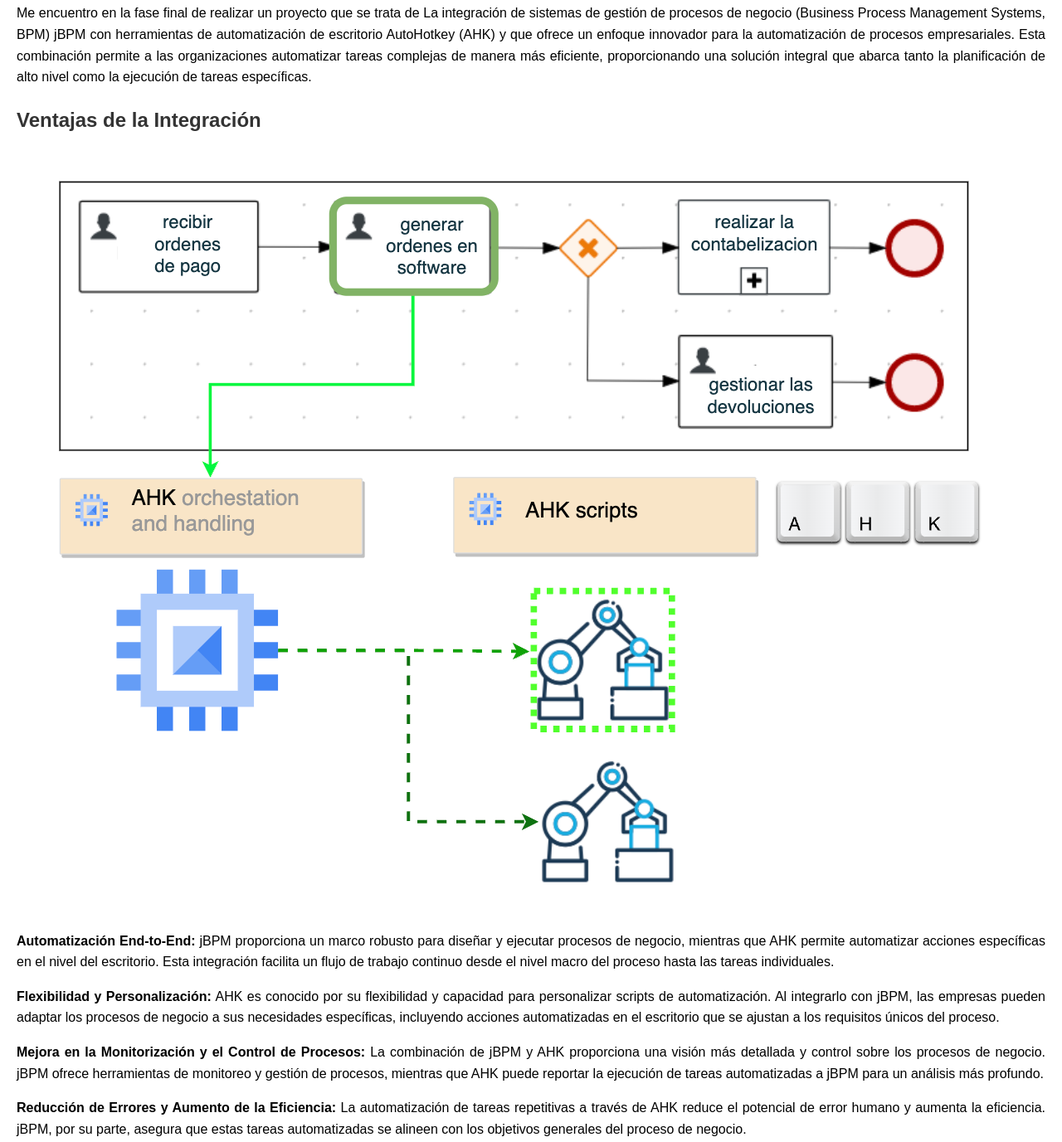
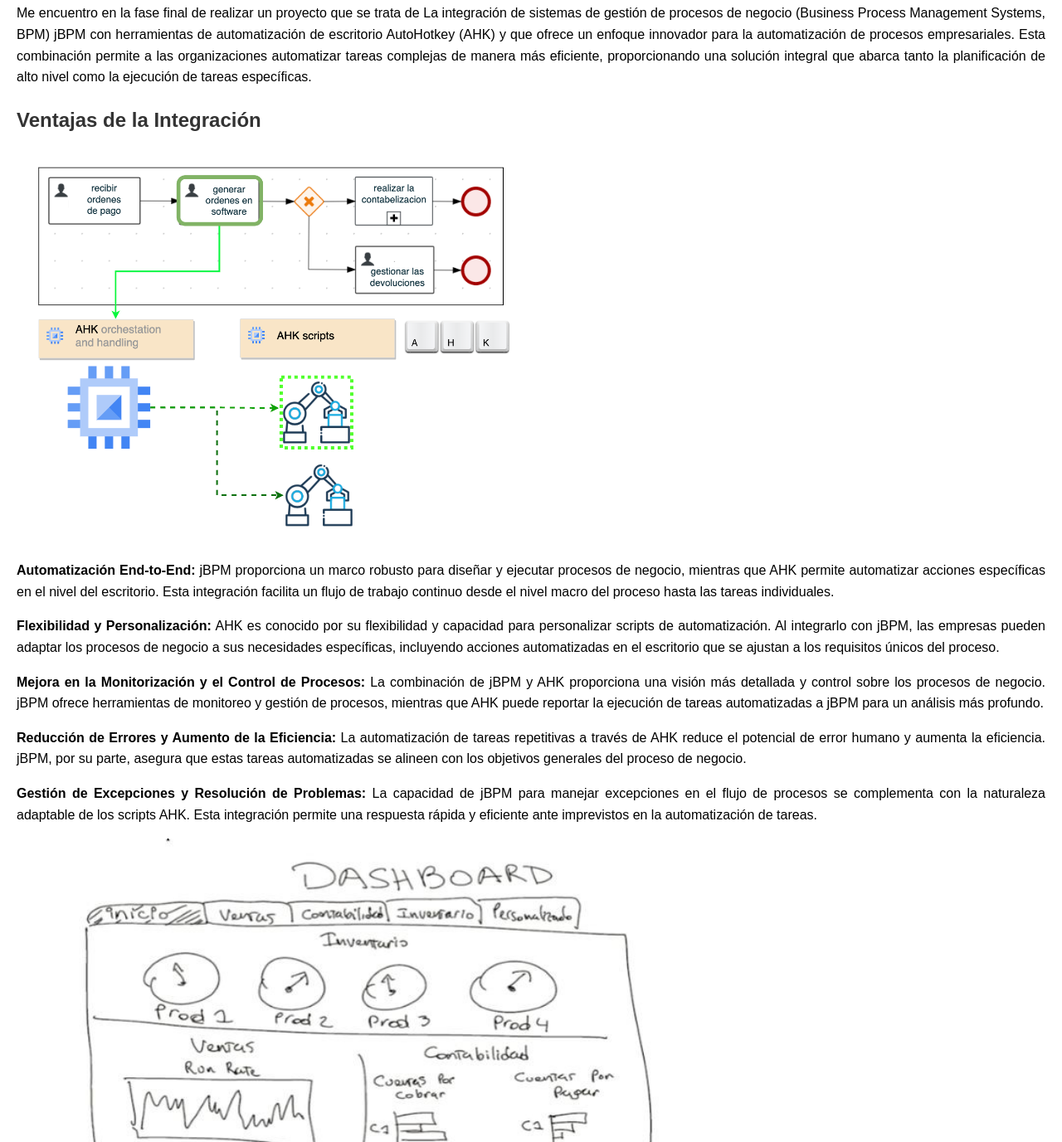
Before and after one commit to fahdAghribi/jbpmahk, a plain HTML site: page index.html in a window 1280 px wide. Shown: the part 470-1847 px from the top of the page at 83% size. Drawn offline with Linux system fonts and the light colour scheme.

Commit message:
Update index.html

```diff
--- a/index.html
+++ b/index.html
@@ -30,13 +30,13 @@
 
     <div class="section">
         <h2>Ventajas de la Integración</h2>
-        <p><img src="https://github.com/fahdAghribi/jbpmahk/raw/main/Captura%20de%20pantalla%202024-01-05%20a%20las%201.33.44.png" alt=""></p>
+        <p><img src="https://github.com/fahdAghribi/jbpmahk/raw/main/Captura%20de%20pantalla%202024-01-05%20a%20las%201.33.44.png" width="50%" height="50%" alt=""></p>
         <p><strong>Automatización End-to-End:</strong> jBPM proporciona un marco robusto para diseñar y ejecutar procesos de negocio, mientras que AHK permite automatizar acciones específicas en el nivel del escritorio. Esta integración facilita un flujo de trabajo continuo desde el nivel macro del proceso hasta las tareas individuales.</p>
         <p><strong>Flexibilidad y Personalización:</strong> AHK es conocido por su flexibilidad y capacidad para personalizar scripts de automatización. Al integrarlo con jBPM, las empresas pueden adaptar los procesos de negocio a sus necesidades específicas, incluyendo acciones automatizadas en el escritorio que se ajustan a los requisitos únicos del proceso.</p>
         <p><strong>Mejora en la Monitorización y el Control de Procesos:</strong> La combinación de jBPM y AHK proporciona una visión más detallada y control sobre los procesos de negocio. jBPM ofrece herramientas de monitoreo y gestión de procesos, mientras que AHK puede reportar la ejecución de tareas automatizadas a jBPM para un análisis más profundo.</p>
         <p><strong>Reducción de Errores y Aumento de la Eficiencia:</strong> La automatización de tareas repetitivas a través de AHK reduce el potencial de error humano y aumenta la eficiencia. jBPM, por su parte, asegura que estas tareas automatizadas se alineen con los objetivos generales del proceso de negocio.</p>
         <p><strong>Gestión de Excepciones y Resolución de Problemas:</strong> La capacidad de jBPM para manejar excepciones en el flujo de procesos se complementa con la naturaleza adaptable de los scripts AHK. Esta integración permite una respuesta rápida y eficiente ante imprevistos en la automatización de tareas.</p>
-       <p><img src="https://github.com/fahdAghribi/jbpmahk/raw/main/1589948622650.jpeg" alt=""></p>
+       <p><img src="https://github.com/fahdAghribi/jbpmahk/raw/main/1589948622650.jpeg" width="70%" height="70%" alt=""></p>
         <p><strong>Dashboard y Analíticas:</strong> jBPM ofrece capacidades avanzadas de reporting y analíticas, que se enriquecen con datos detallados de las tareas automatizadas a través de AHK. Esto permite a las organizaciones tener una visión integral del rendimiento y la eficacia de sus procesos automatizados.</p>
     </div>
 </body>
```
